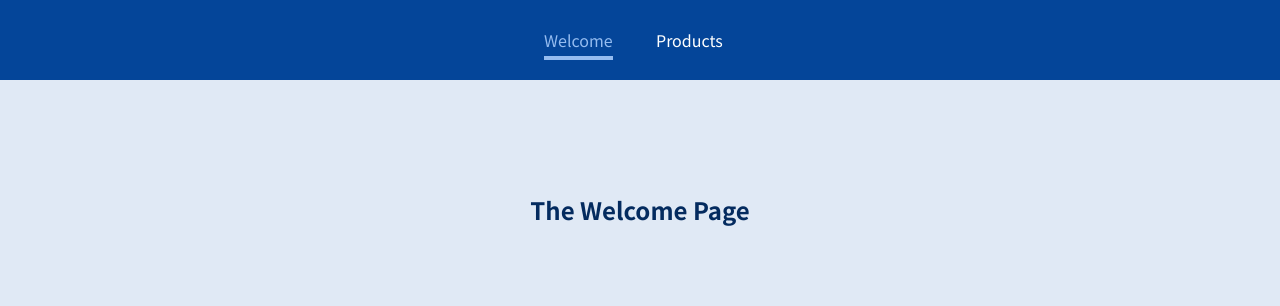
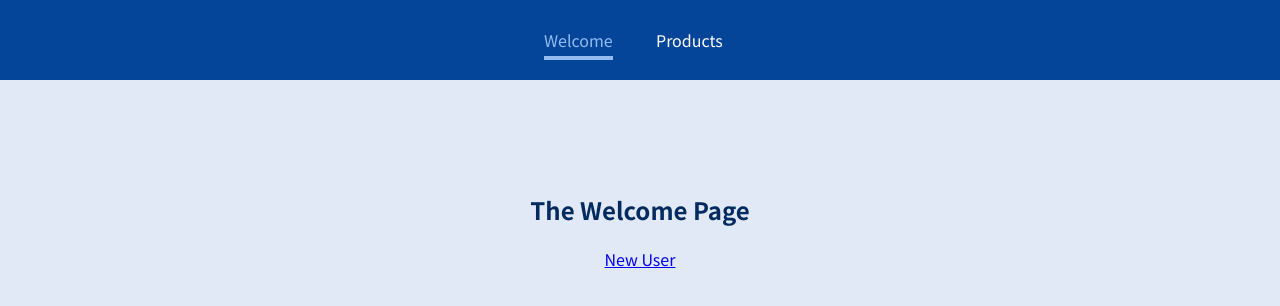
Before and after one commit to sioksohn/react-router-dom-v6-practice, a JavaScript app: page /welcome in a window 1280 px wide. Shown: the top 306 px of the page. Built offline with nearby package versions, Linux system fonts and the light colour scheme.

Commit message:
Add Link @Welcome

```diff
--- a/src/pages/Welcome.js
+++ b/src/pages/Welcome.js
@@ -1,9 +1,10 @@
-import { Route, Routes } from "react-router-dom";
+import { Route, Routes, Link } from "react-router-dom";
 
 const Welcome = () => {
   return (
     <section>
       <h1>The Welcome Page</h1>
+      <Link to="new-user">New User</Link>
       <Routes>
         <Route path="new-user" element={<p>Welcome, new user!</p>} />
       </Routes>
```
